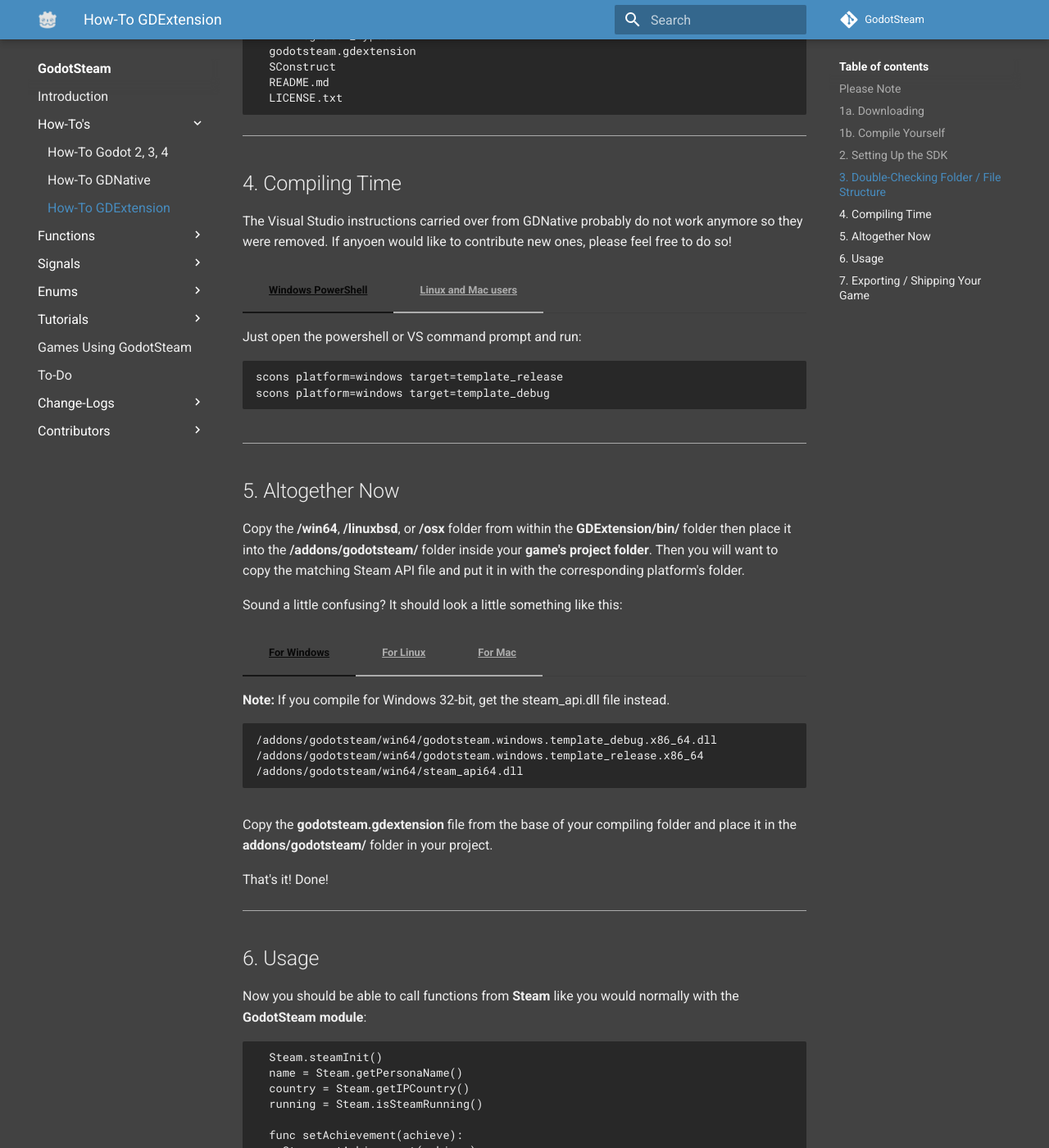
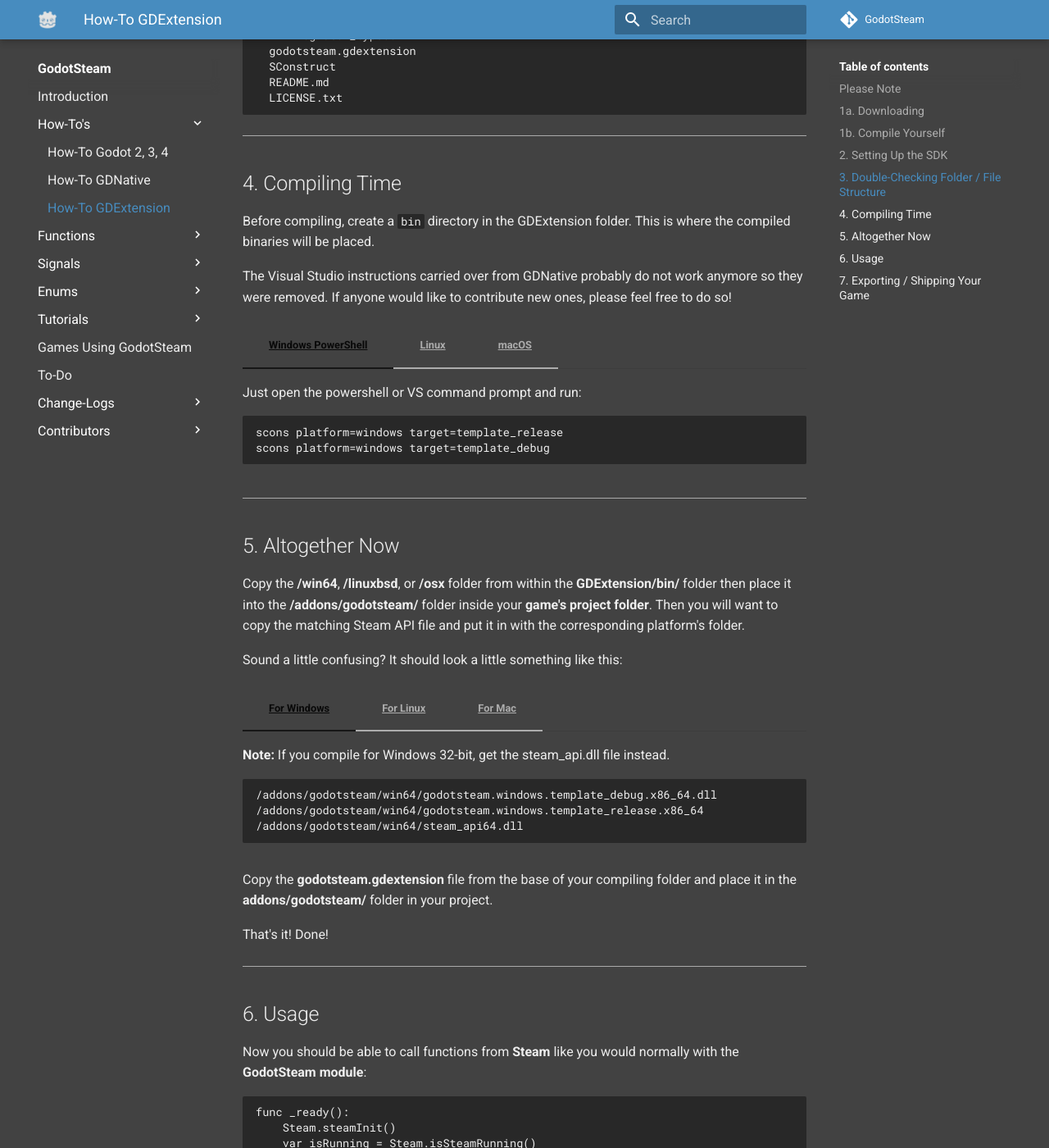
Before and after one commit to GodotSteam/GodotSteam, an MkDocs documentation site: the page built from docs/howto_gdextension.md, in a window 1280 px wide and 1400 px high, scrolled down 2427 px. Shown: the whole window at 82% size. Built offline with MkDocs 1.6.1 and Material for MkDocs 9.7.7, drawn with Linux system fonts in a browser that asks for light colours; comment, search, counter and statistics services are not loaded; some of the changed text lies outside the part shown.

Commit message:
Many updates

`````diff
--- a/docs/howto_gdextension.md
+++ b/docs/howto_gdextension.md
@@ -92,7 +92,9 @@
 ---
 ## 4. Compiling Time
 
-The Visual Studio instructions carried over from GDNative probably do not work anymore so they were removed.  If anyoen would like to contribute new ones, please feel free to do so!
+Before compiling, create a `bin` directory in the GDExtension folder. This is where the compiled binaries will be placed.
+
+The Visual Studio instructions carried over from GDNative probably do not work anymore so they were removed.  If anyone would like to contribute new ones, please feel free to do so!
 
 === "Windows PowerShell"
     Just open the powershell or VS command prompt and run:
@@ -101,12 +103,20 @@
     scons platform=windows target=template_release
     scons platform=windows target=template_debug
     ````
-=== "Linux and Mac users"
+=== "Linux"
     Just run terminal from within the **GDExtension** folder and run:
 
     ````
-    scons platform=<your platform> target=template_release
-    scons platform=<your platform> target=template_debug
+    scons platform=linux target=template_release
+    scons platform=linux target=template_debug
+    ````
+
+    You can also replace `platform=linux` with `platform=linuxbsd`.
+=== "macOS"
+    Run the following from a terminal within the **GDExtension** folder:
+    ````
+    scons platform=macos target=template_release
+    scons platform=macos target=template_debug
     ````
 
 ---
@@ -147,13 +157,19 @@
 
 Now you should be able to call functions from **Steam** like you would normally with the **GodotSteam module**:
 ````
-  Steam.steamInit()
-  name = Steam.getPersonaName()
-  country = Steam.getIPCountry()
-  running = Steam.isSteamRunning()
+func _ready():
+    Steam.steamInit()
+    var isRunning = Steam.isSteamRunning()
 
-  func setAchievement(achieve):
-    Steam.setAchievement(achieve)
+    if (!isRunning):
+        print("Steam is not running.")
+        return
+
+    print("Steam is running.")
+
+    var id = Steam.getSteamID()
+    var name = Steam.getFriendPersonaName(id)
+    print("Your steam name: " + str(name))
 ````
 
 Make sure to create a file called **steam_appid.txt** and place it with your editor or at the root of your game's project folder.  You'll need this to run the game from the editor.
`````
Also changed, not shown: other parts of docs/howto_gdextension.md (+2 -2 lines).
